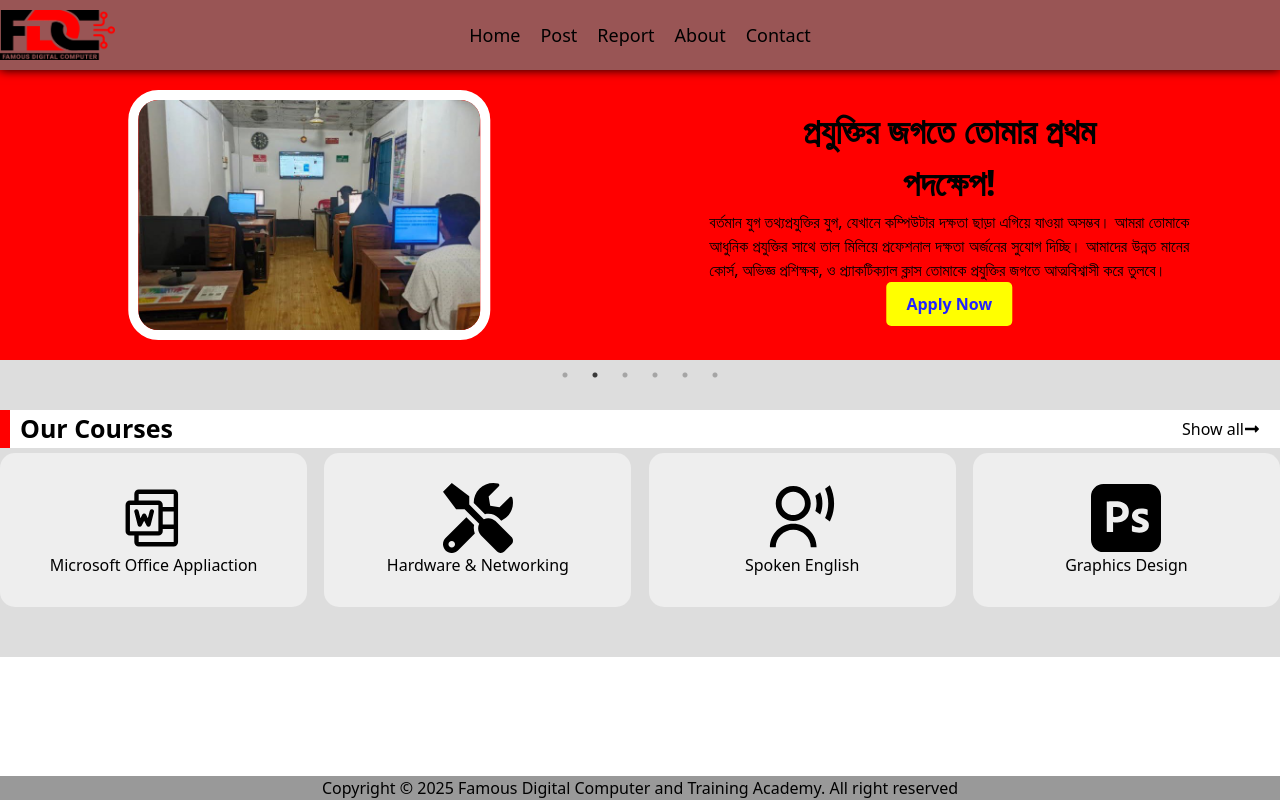
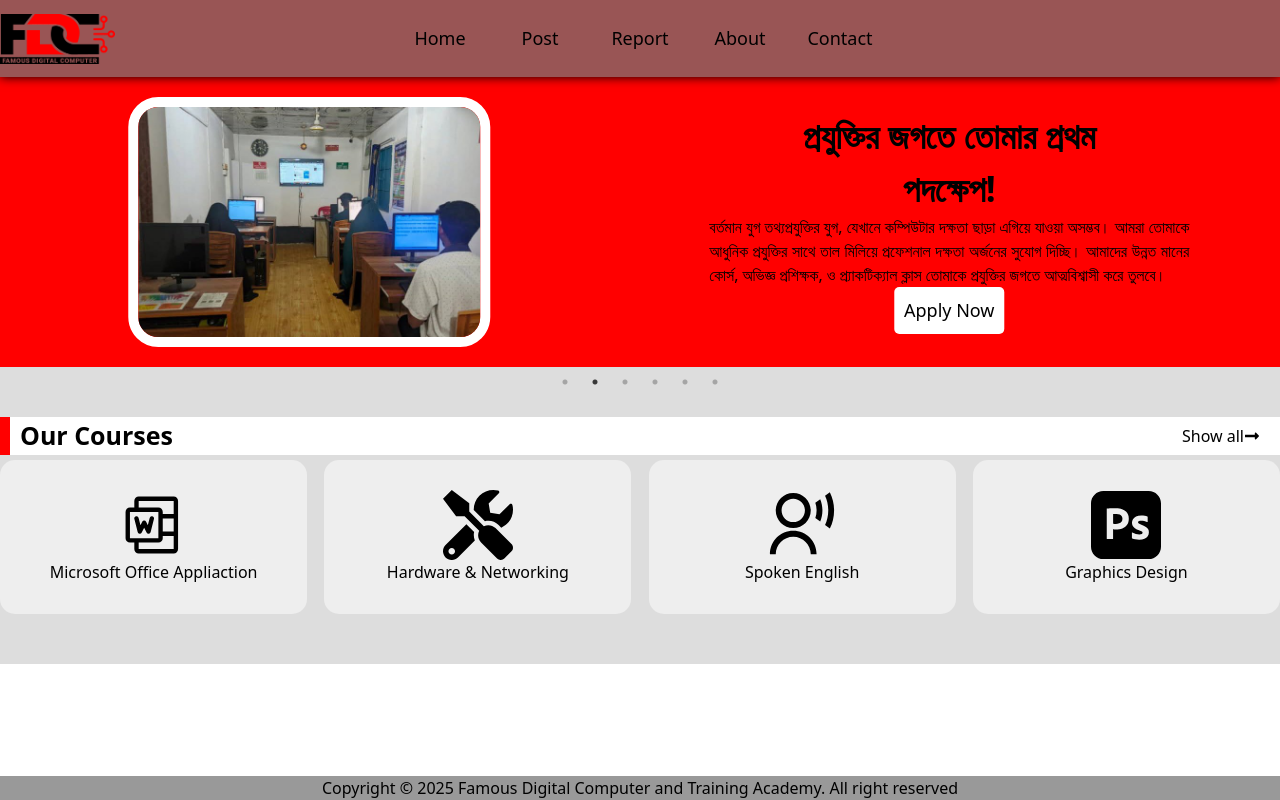
Before and after one commit to ParosRangsha/famousdigitalcomputer, a React (Vite) app: page / in a window 1280 px wide. Shown: the top 800 px of the page. Built offline with nearby package versions, Linux system fonts and the light colour scheme.

Commit message:
button update

```diff
--- a/src/components/Header.jsx
+++ b/src/components/Header.jsx
@@ -21,7 +21,7 @@ const Header = () => {
                         {
                             myMenu.map((item, z)=>(
                                 <li key={z}>
-                                    <Link to={`/${item}`} className='px-[10px] text-[18px]'>{item}</Link>
+                                    <Link to={`/${item}`} className='w-[100px] block text-center px-[10px] text-[18px] py-[15px] hover:bg-[#fff] hover:rounded-[5px] duration-[1s]'>{item}</Link>
                                 </li>
                             ))
                         }
--- a/src/components/Mybtn.jsx
+++ b/src/components/Mybtn.jsx
@@ -3,7 +3,7 @@ import { Link } from 'react-router-dom'
 
 const Mybtn = ({ink, cap}) => {
   return (
-    <Link to={ink} className='py-[10px] px-[20px] bg-[#ff0] text-[#22f] block rounded-[5px] hover:bg-[#955] font-bold hover:text-[#0f0]'>{cap}</Link>
+    <Link to={ink} className='block text-center px-[10px] text-[18px] py-[10px] bg-[#fff] text-[#000] hover:text-[#fff] hover:bg-[#955] rounded-[5px] duration-[1s]'>{cap}</Link>
   )
 }
 
```
